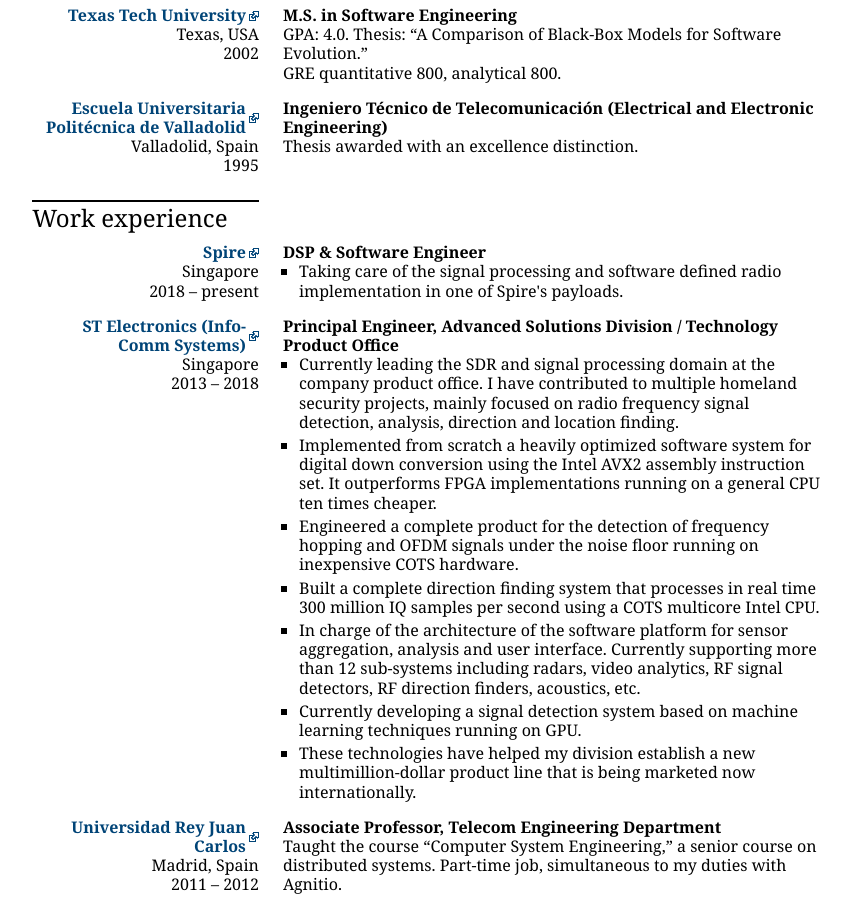
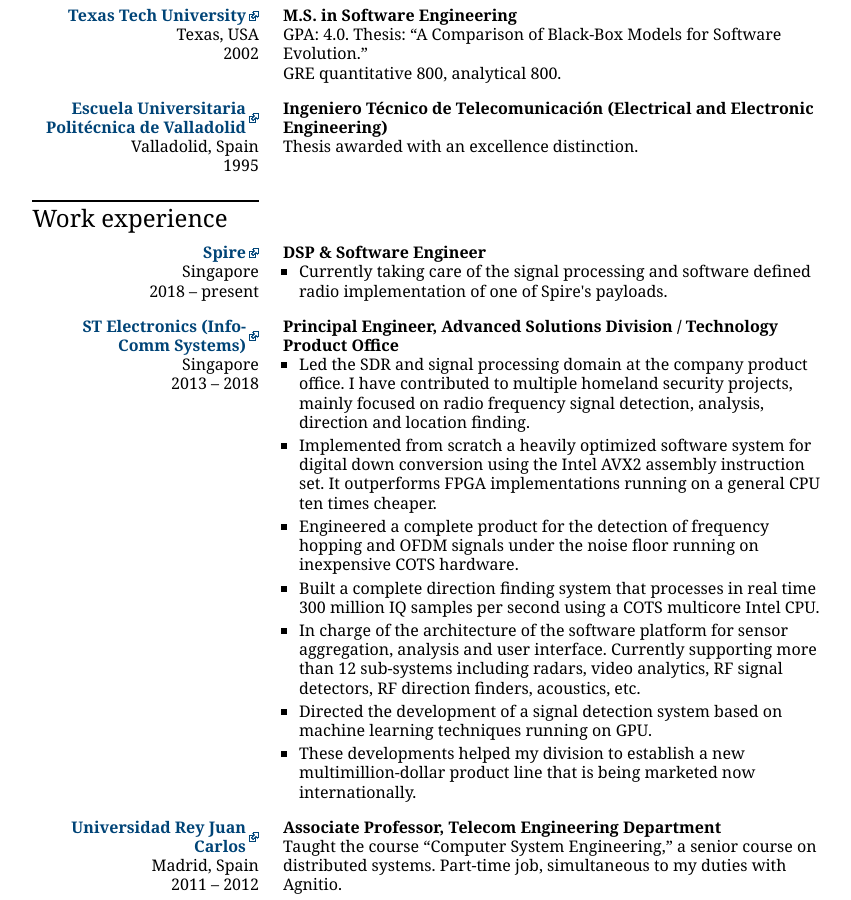
Before and after one commit to EdFuentetaja/EdFuentetaja.github.io, a Jekyll site: the page resume/ed_fuentetaja_resume_2018.html, which Jekyll copies as it is, in a window 1280 px wide and 900 px high, scrolled down 732 px. Shown: the whole window, without its empty margins (211-1062 px from the left). Built offline with Jekyll 4.4.1, drawn with Linux system fonts in a browser that asks for light colours; some of the changed text lies outside the part shown.

Commit message:
Updated the resume. Some fixes to the RB posts.

```diff
--- a/resume/ed_fuentetaja_resume_2018.html
+++ b/resume/ed_fuentetaja_resume_2018.html
@@ -253,7 +253,7 @@
           <div class="pt">DSP & Software Engineer</div>
           <div class="pd">
             <ul>
-              <li>Taking care of the signal processing and software defined radio implementation in one of Spire's payloads.</li>
+              <li>Currently taking care of the signal processing and software defined radio implementation of one of Spire's payloads.</li>
             </ul>
           </div>
         </div>
@@ -271,13 +271,13 @@
           <div class="pt">Principal Engineer, Advanced Solutions Division / Technology Product Office</div>
           <div class="pd">
             <ul>
-              <li>Currently leading the SDR and signal processing domain at the company product office. I have contributed to multiple homeland security projects, mainly focused on radio frequency signal detection, analysis, direction and location finding.</li>
+              <li>Led the SDR and signal processing domain at the company product office. I have contributed to multiple homeland security projects, mainly focused on radio frequency signal detection, analysis, direction and location finding.</li>
               <li>Implemented from scratch a heavily optimized software system for digital down conversion using the Intel AVX2 assembly instruction set. It outperforms FPGA implementations running on a general CPU ten times cheaper.</li>
               <li>Engineered a complete product for the detection of frequency hopping and OFDM signals under the noise floor running on inexpensive COTS hardware.</li>
               <li>Built a complete direction finding system that processes in real time 300 million IQ samples per second using a COTS multicore Intel CPU.</li>
               <li>In charge of the architecture of the software platform for sensor aggregation, analysis and user interface. Currently supporting more than 12 sub-systems including radars, video analytics, RF signal detectors, RF direction finders, acoustics, etc.</li>
-              <li>Currently developing a signal detection system based on machine learning techniques running on GPU.</li>
-              <li>These technologies have helped my division establish a new multimillion-dollar product line that is being marketed now internationally.</li>
+              <li>Directed the development of a signal detection system based on machine learning techniques running on GPU.</li>
+              <li>These developments helped my division to establish a new multimillion-dollar product line that is being marketed now internationally.</li>
             </ul>
           </div>
         </div>
```
Also changed, not shown: other parts of resume/ed_fuentetaja_resume_2018.html (+1 -1 lines), _posts/2018-02-16-rolling_barnacle.markdown (+5 -7 lines), resume/ed_fuentetaja_resume_2018_c.html (+1 -1 lines).
